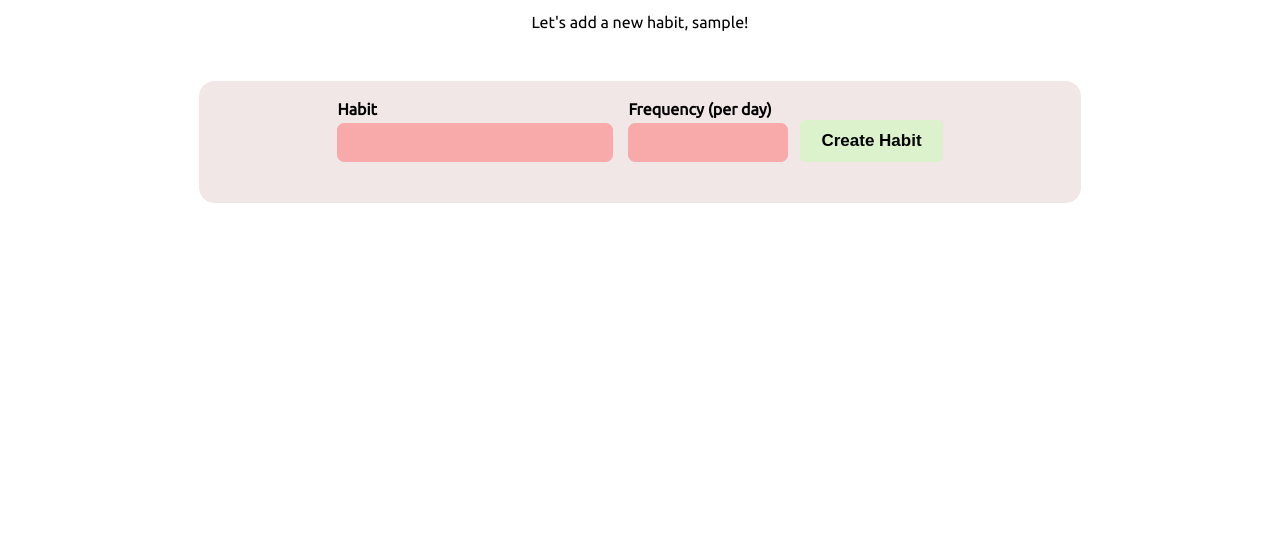
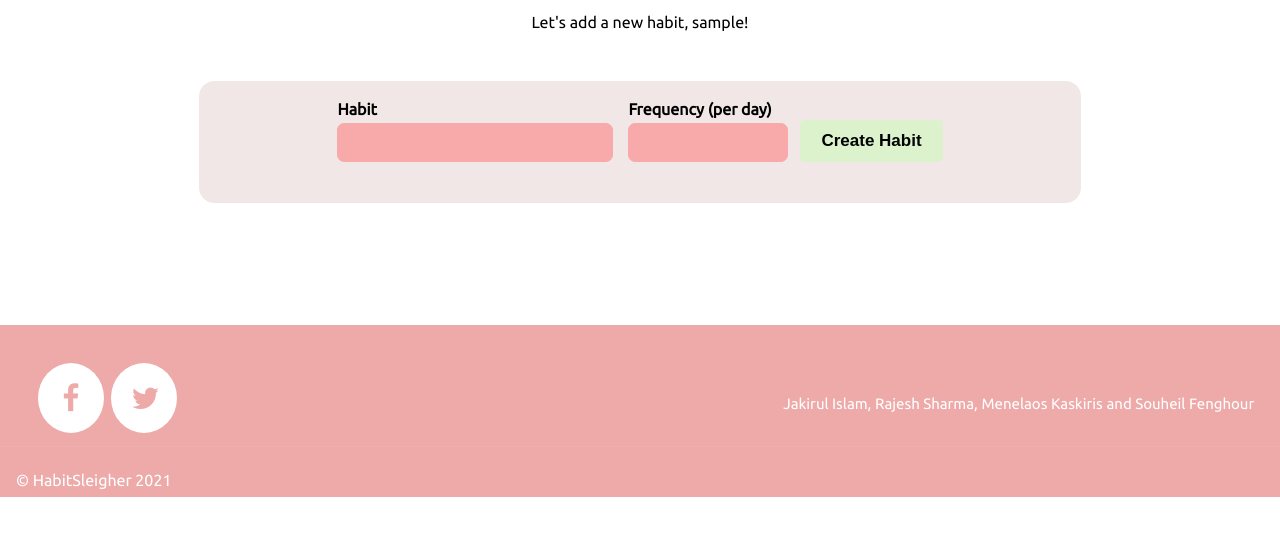
Before and after one commit to mkaskiris/habit-sleigher, a website with bundled scripts: page client/index.html in a window 1280 px wide. Shown: the part 71-606 px from the top of the page. Built offline with nearby package versions, Linux system fonts and the light colour scheme; sample sign-in values are in the browser's storage; files whose address does not match are found by name.

Commit message:
add footer to index.html

```diff
--- a/client/css/index.css
+++ b/client/css/index.css
@@ -212,6 +212,7 @@ form > input:last-child {
   .nav-link {
     color: #ffffff;
     text-decoration:none;
+    font-size: 15px;
  }
 
   .footer-bottom-content {
@@ -256,10 +257,12 @@ form > input:last-child {
   .social-links {
     padding: 0.5rem 1rem;
     margin-left: 10px;
+    left: 10px;
   }
 
   .authors {
     color: white;
     text-decoration:none;
-    margin-left: 300px;
+    margin-left: 600px;
+    font-size: 15px;
  }
--- a/client/index.html
+++ b/client/index.html
@@ -6,6 +6,8 @@
     <meta name="viewport" content="width=device-width, initial-scale=1.0">
     <title>Task</title>
     <script defer src="js/bundle.js"></script>
+    <link href="https://fonts.googleapis.com/css?family=Roboto&display=swap" rel="stylesheet" />
+    <link rel="stylesheet" href="https://cdnjs.cloudflare.com/ajax/libs/font-awesome/4.7.0/css/font-awesome.min.css">
     <link rel="stylesheet" href="./css/index.css">
 </head>
 <body>
@@ -53,6 +55,38 @@
 
     <section class="habit-list"></section>
 
+    <footer>
+
+        <div class="container">
+           <div class="row footer-widget-area">
+              <!---
+              <div class="col-md-3">
+
+                 <p class="contact-details">Habitsleigher@futureproof.com</p>
+                 <p class="contact-details">+44 0000 000 00</p>
+
+             </div>
+             -->
+
+             <div class=social-links>
+             <a href="#" class="fa fa-facebook"></a>
+             <a href="#" class="fa fa-twitter"></a>
+             <a href="#" class="authors">Jakirul Islam,</a>
+             <a href="#" class="nav-link">Rajesh Sharma,</a>
+             <a href="#" class="nav-link">Menelaos Kaskiris</a>
+             <a href="#" class="nav-link"> and Souheil Fenghour</a>
+             </div>
+
+           </div>
+         </div>
+
+        <div class="footer-bottom-content">
+        <p class="mb-0">
+        © HabitSleigher 2021
+        </p>
+        </div>
+    </footer>
+
     <script src='https://cdn.jsdelivr.net/npm/jwt-decode@1.5.1/build/jwt-decode.min.js'></script>
 </body>
 </html>
```
